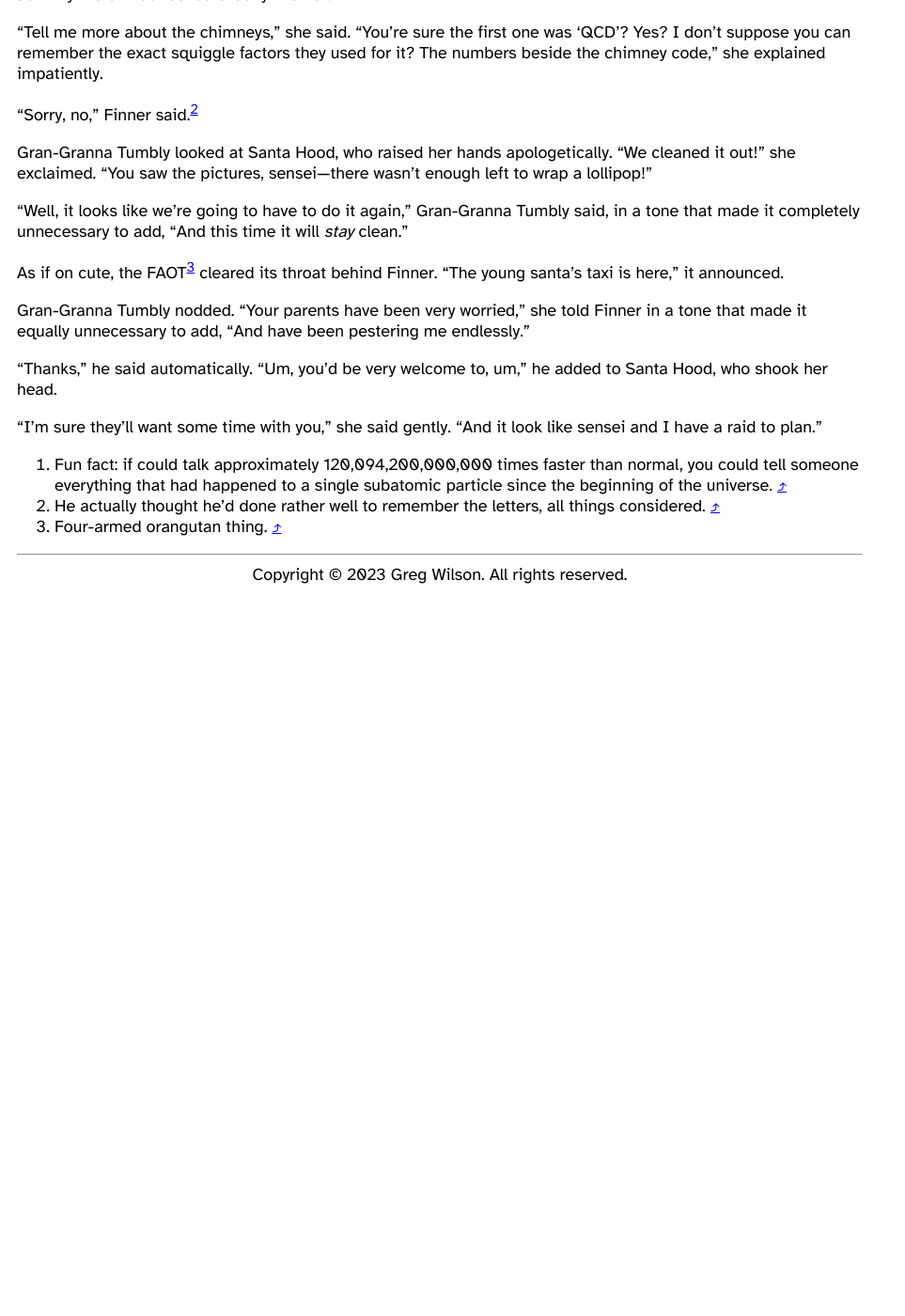
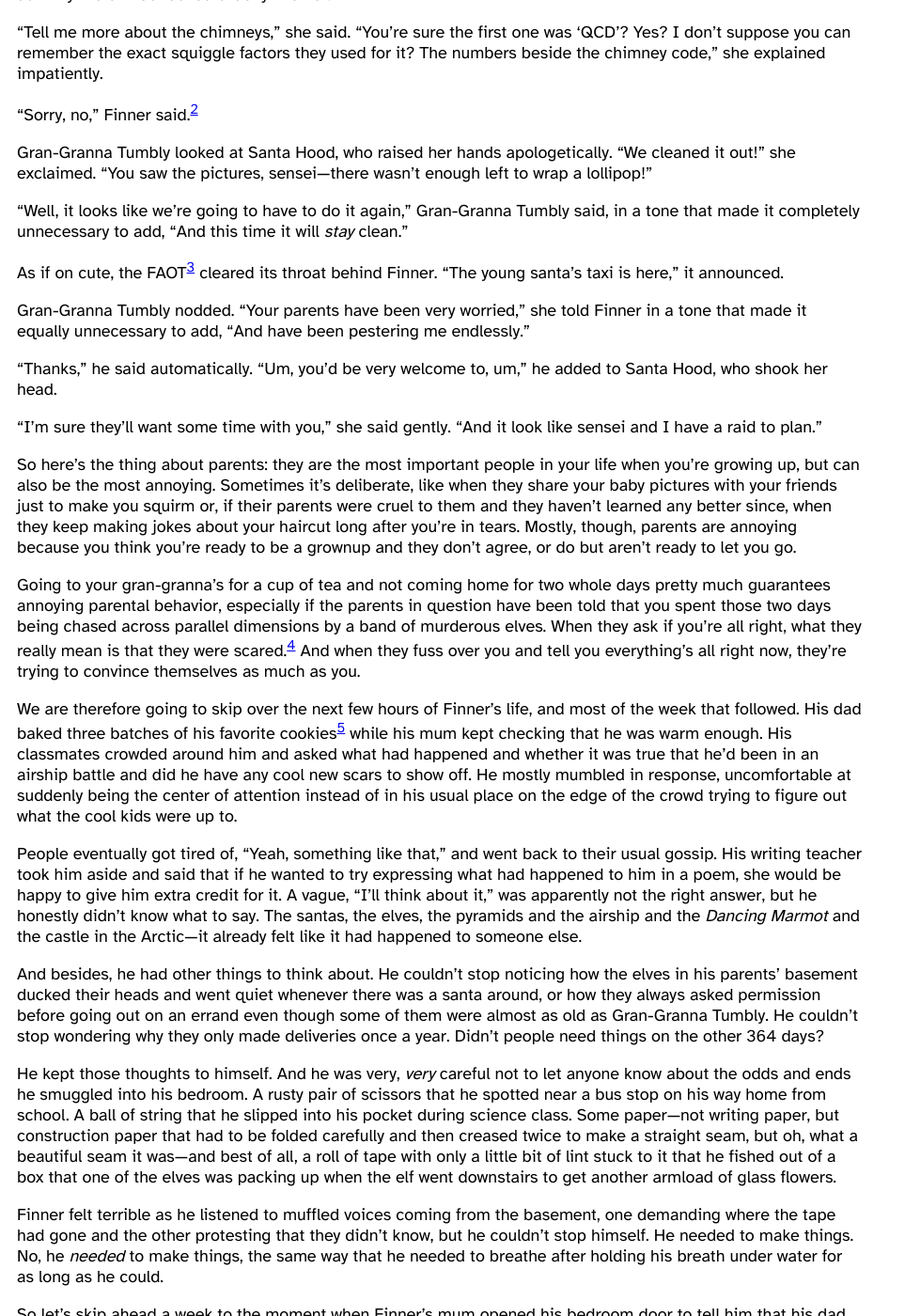
Before and after one commit to gvwilson/fiction, a Jekyll site: the page built from santas/index.md, in a window 1280 px wide and 1400 px high, scrolled down 35946 px. Shown: the whole window at 94% size, without its empty margins (0-963 px from the left). Built offline with Jekyll 4.4.1, drawn with Linux system fonts in a browser that asks for light colours; before the commit the page ends 36576 px from its top, so only the background shows below that; some of the changed text lies outside the part shown.

Commit message:
+850 words of Santas

```diff
--- a/_data/status.csv
+++ b/_data/status.csv
@@ -40,6 +40,8 @@
 santas,2023-11-18,17224
 santas,2023-11-22,17721
 santas,2023-11-26,18740
+santas,2023-12-02,19364
+santas,2023-12-06,20219
 still,2023-09-01,30862
 tuppence-a-bag,2023-09-01,1703
 tuppence-a-bag,2023-11-05,996
--- a/santas/index.md
+++ b/santas/index.md
@@ -3331,6 +3331,112 @@
 she said gently.
 "And it look like sensei and I have a raid to plan."
 
+So here's the thing about parents:
+they are the most important people in your life when you're growing up,
+but can also be the most annoying.
+Sometimes it's deliberate,
+like when they share your baby pictures with your friends just to make you squirm
+or,
+if their parents were cruel to them and they haven't learned any better since,
+when they keep making jokes about your haircut long after you're in tears.
+Mostly,
+though,
+parents are annoying because you think you're ready to be a grownup and they don't agree,
+or do but aren't ready to let you go.
+
+Going to your gran-granna's for a cup of tea and not coming home for two whole days
+pretty much guarantees annoying parental behavior,
+especially if the parents in question have been told that
+you spent those two days being chased across parallel dimensions
+by a band of murderous elves.
+When they ask if you're all right,
+what they really mean is that they were scared.<span class="note">
+You won't really understand *how* scared unless you have kids of your own one day,
+at which point you will occasionally wake up in a cold sweat in the middle of the night
+wondering how common meteor strikes actually are
+and whether there are any warning signs you can teach your offspring to look out for
+when they're not looking out for cars, falling trees, or hungry leopards.
+</span>
+And when they fuss over you and tell you everything's all right now,
+they're trying to convince themselves as much as you.
+
+We are therefore going to skip over the next few hours of Finner's life,
+and most of the week that followed.
+His dad baked three batches of his favorite cookies<span class="note">
+Chili-lime shortbread.
+</span>
+while his mum kept checking that he was warm enough.
+His classmates crowded around him and asked what had happened
+and whether it was true that he'd been in an airship battle
+and did he have any cool new scars to show off.
+He mostly mumbled in response,
+uncomfortable at suddenly being the center of attention
+instead of in his usual place on the edge of the crowd
+trying to figure out what the cool kids were up to.
+
+People eventually got tired of, "Yeah, something like that,"
+and went back to their usual gossip.
+His writing teacher took him aside and said that
+if he wanted to try expressing what had happened to him in a poem,
+she would be happy to give him extra credit for it.
+A vague, "I'll think about it," was apparently not the right answer,
+but he honestly didn't know what to say.
+The santas, the elves, the pyramids and the airship and the *Dancing Marmot*
+and the castle in the Arctic—it already felt like it had happened to someone else.
+
+And besides,
+he had other things to think about.
+He couldn't stop noticing
+how the elves in his parents' basement ducked their heads and went quiet
+whenever there was a santa around,
+or how they always asked permission before going out on an errand
+even though some of them were almost as old as Gran-Granna Tumbly.
+He couldn't stop wondering why they only made deliveries once a year.
+Didn't people need things on the other 364 days?
+
+He kept those thoughts to himself.
+And he was very, *very* careful not to let anyone know
+about the odds and ends he smuggled into his bedroom.
+A rusty pair of scissors that he spotted near a bus stop on his way home from school.
+A ball of string that he slipped into his pocket during science class.
+Some paper—not writing paper, but construction paper
+that had to be folded carefully and then creased twice to make a straight seam,
+but oh,
+what a beautiful seam it was—and best of all,
+a roll of tape with only a little bit of lint stuck to it
+that he fished out of a box that one of the elves was packing up
+when the elf went downstairs to get another armload of glass flowers.
+
+Finner felt terrible as he listened to muffled voices coming from the basement,
+one demanding where the tape had gone
+and the other protesting that they didn't know,
+but he couldn't stop himself.
+He needed to make things.
+No, he *needed* to make things,
+the same way that he needed to breathe after holding his breath under water
+for as long as he could.
+
+So let's skip ahead a week to the moment when
+Finner's mum opened his bedroom door
+to tell him that his dad had made another batch of cookies
+and found her son sitting on the floor
+taping carefully-folded bits of paper together
+to make a tiny cardboard dinosaur.
+"Oh," she gasped,
+her hand flying to her mouth.
+
+"Mum! You're supposed to knock!"
+Finner exclaimed as he tried to sweep his craft supplies under his bed.
+As his mum thundered down the stairs,
+calling for his dad,
+his stomach flip-flopped.
+He heard voices,
+first questioning and then angry,
+and then his dad saying,
+"All right. All right!
+Let's call your grandmother.
+She'll know what to do."
+
 </section>
 
 <!--
```
Also changed, not shown: status.svg.
